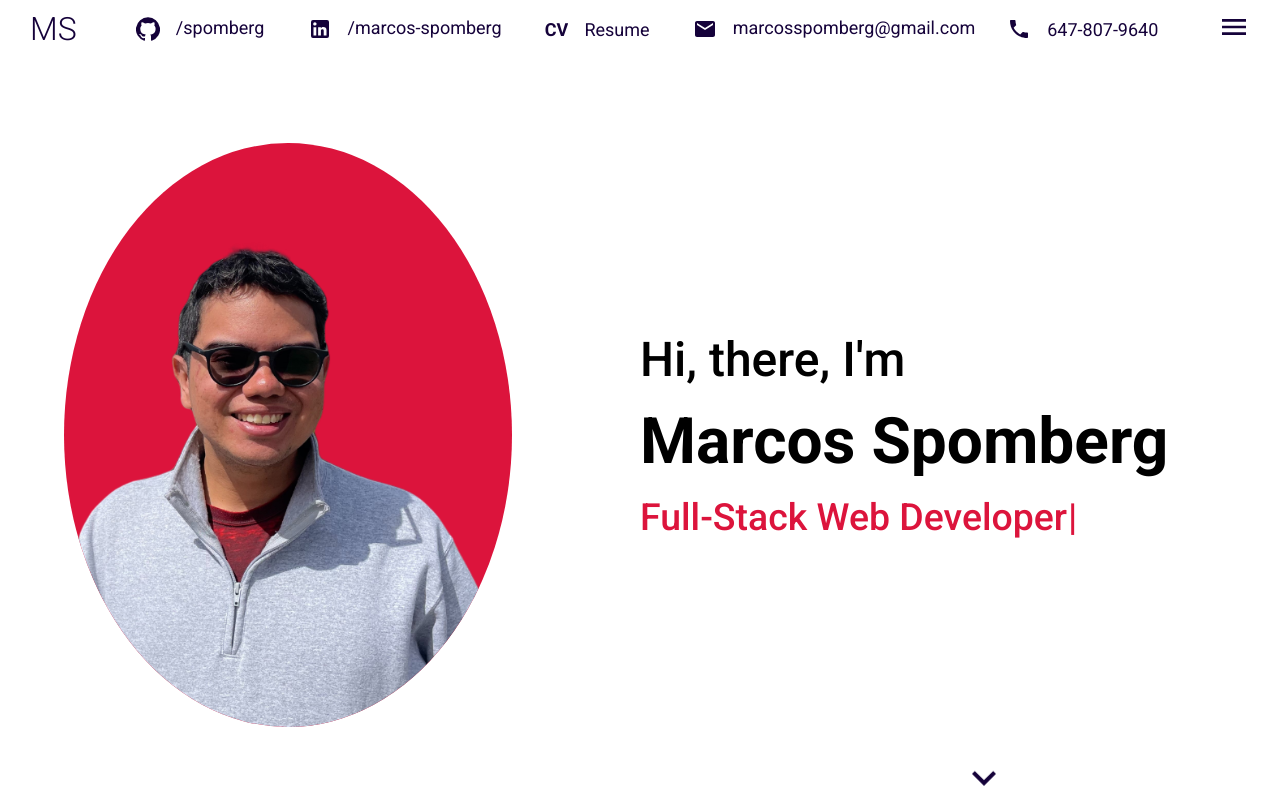
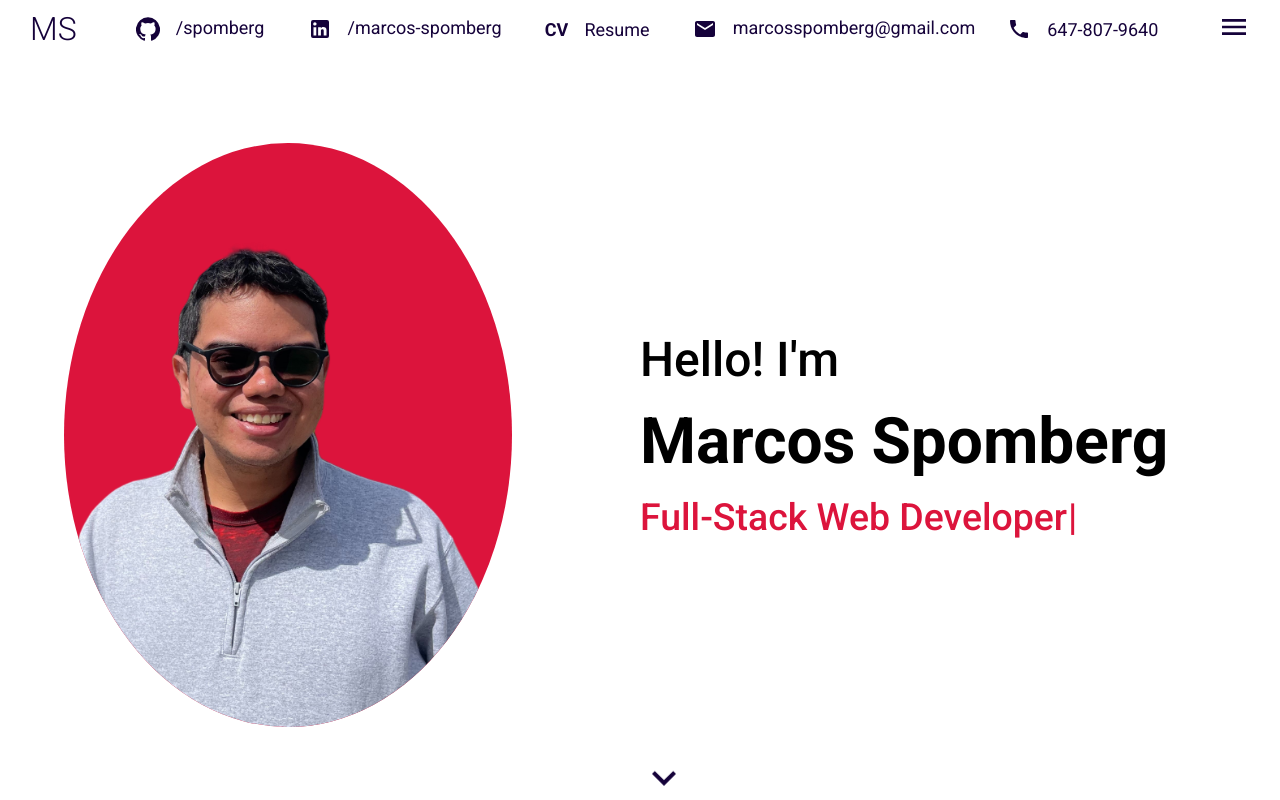
Before and after one commit to spomberg/portfolio, a React (Create React App) app: page / in a window 1280 px wide. Built offline with nearby package versions, Linux system fonts and the light colour scheme.

Commit message:
Change intro text

```diff
--- a/src/components/intro/intro.jsx
+++ b/src/components/intro/intro.jsx
@@ -13,7 +13,7 @@ export default function Intro() {
       </div>
       <div className='right'>
         <div className='wrapper'>
-          <h2>Hi, there, I'm</h2>
+          <h2>Hello! I'm</h2>
           <h1>Marcos Spomberg</h1>
           <h3>
             <Typewriter
@@ -24,10 +24,10 @@ export default function Intro() {
             />
           </h3>
         </div>
+      </div>
         <a href="#about">
           <KeyboardArrowDown className="downArrow" />
         </a>
-      </div>
     </div>
   )
 }
```
